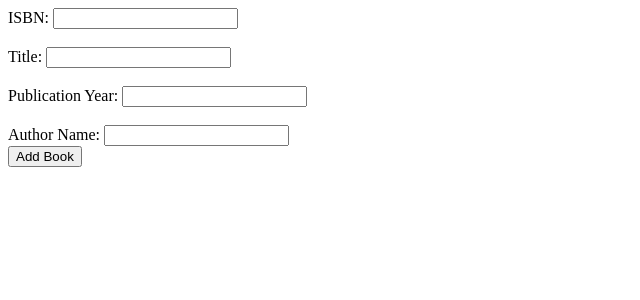
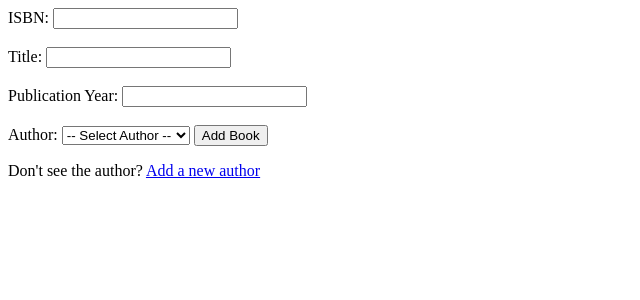
Before and after one commit to Tez224/Book-Alchemy, a Flask app: page /add_book in a window 1280 px wide. Shown: the top 300 px of the page, without its empty margins (0-640 px from the left). Run offline with Flask 3, Linux system fonts and the light colour scheme.

Commit message:
update add_book endpoint to handle the author input as dropdown menu for better usibility

```diff
--- a/app.py
+++ b/app.py
@@ -115,34 +115,43 @@
     Checks whether the author exists. If not, prompts user to add the author.
     Links the book to the correct author and saves it.
     """
+    authors = Author.query.order_by(Author.name).all()
+
     if request.method == 'POST':
-        title = request.form['title']
-        isbn = request.form['isbn']
-        year = int(request.form['publication_year'])
-        publication_year = year if year else None
-        author_name = request.form['author_name'].strip()
+        try:
+            title = request.form['title']
+            isbn = request.form['isbn']
+            year = request.form.get('publication_year')
+            publication_year = int(year) if year else None
+            author_id = int(request.form['author_id'])
 
-        author = Author.query.filter_by(name=author_name).first()
+            author = Author.query.get('author_id')
 
-        if not author:
-            # Author not found — redirect to "add author" page
-            message = f"Author '{author_name}' not found. Please add them first."
-            return render_template('/add_author.html', message=message)
+            if not author:
+                flash('Invalid author selected!', 'error')
+                return render_template('add_book.html', authors=authors)
 
-        # Author exists — create book linked to them
-        new_book = Book(
-            title=title,
-            isbn=isbn,
-            publication_year=publication_year,
-            author=author
-        )
+            # Author exists — create book linked to them
+            new_book = Book(
+                title=title,
+                isbn=isbn,
+                publication_year=publication_year,
+                author_id=author_id
+            )
 
-        db.session.add(new_book)
-        db.session.commit()
+            db.session.add(new_book)
+            db.session.commit()
 
-        print("Book added!")
+            flash('Book added successfully!', 'success')
+            return redirect('index')  # Redirect to books listing
 
-    return render_template('add_book.html')
+        except ValueError:
+            flash('Invalid input in numeric fields!', 'error')
+        except Exception as e:
+            db.session.rollback()
+            flash('An error occurred: {}'.format(e), 'error')
+
+    return render_template('add_book.html', authors=authors)
 
 
 @app.route('/book/<int:book_id>', methods=['POST'])
--- a/templates/add_book.html
+++ b/templates/add_book.html
@@ -2,6 +2,7 @@
 <html lang="en">
   <head>
     <meta charset="UTF-8">
+    <title>Add Book</title>
     <meta name="viewport" content="width=device-width, initial-scale=1.0">
     <meta http-equiv="X-UA-Compatible" content="ie=edge">
   </head>
@@ -17,12 +18,18 @@
   <label for="publication_year">Publication Year:</label>
   <input type="text" id="publication_year" name="publication_year"><br><br>
 
-  <label> Author Name:</label>
-  <input type="text" name="author_name" required><br>
-
+  <label for="author_id">Author:</label>
+            <select id="author_id" name="author_id" required>
+                <option value="">-- Select Author --</option>
+                {% for author in authors %}
+                    <option value="{{ author.id }}">{{ author.name }}</option>
+                {% endfor %}
+            </select>
 
   <input type="submit" value="Add Book">
   </form>
 
+  <p>Don't see the author? <a href="{{ url_for('add_author') }}">Add a new author</a></p>
+
   </body>
 </html>
```
